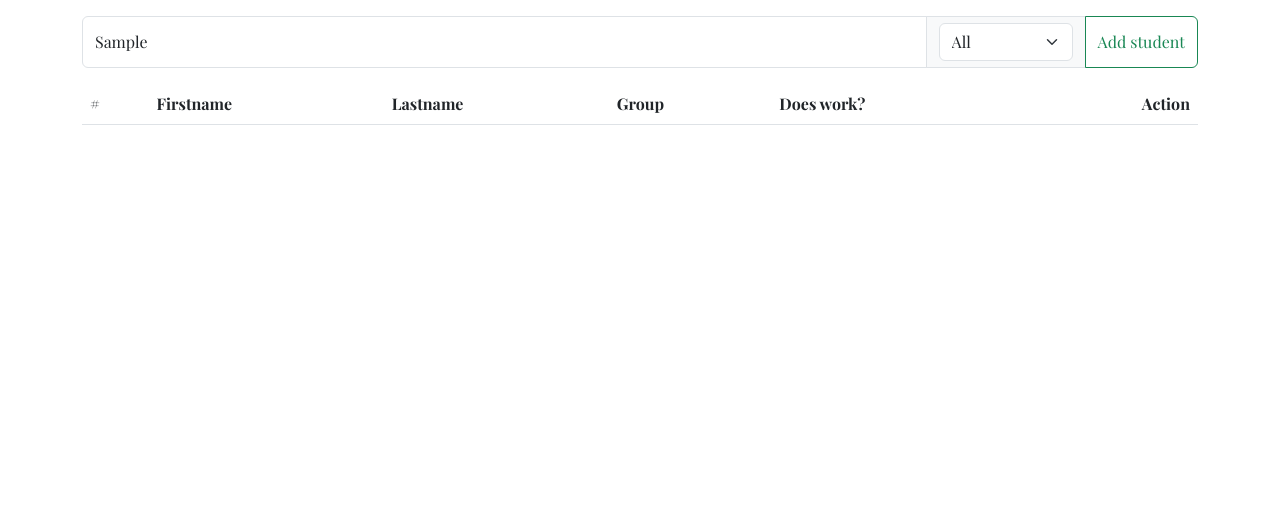
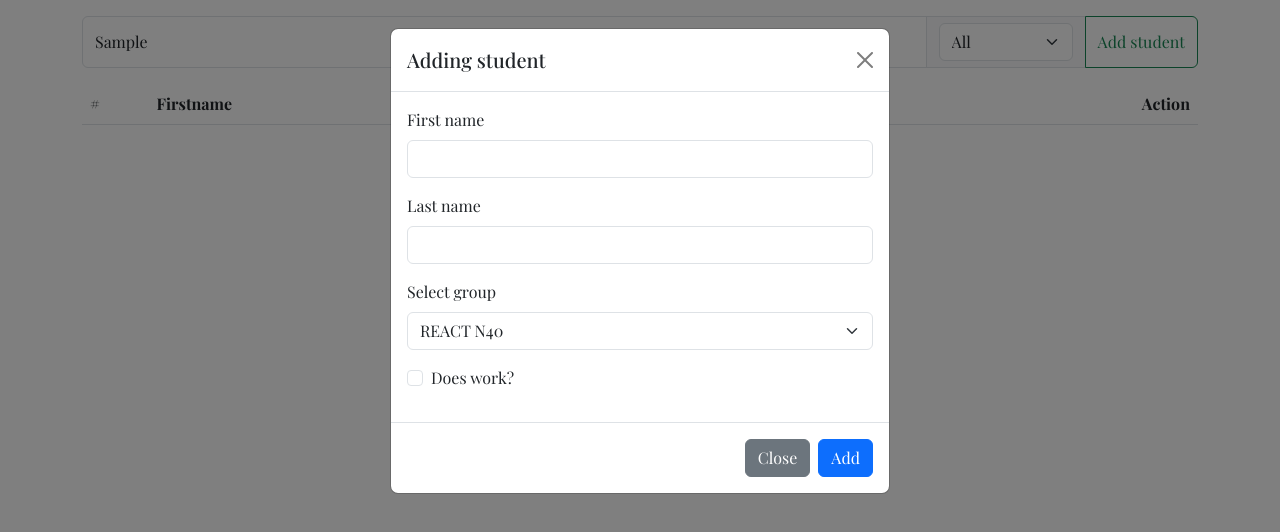
Before and after one commit to SayfiddinMirkamolov/table, a plain HTML site: page index.html in a window 1280 px wide. Both pictures are taken after typing "Sample" into the empty fields and a click on the button "Add student". Drawn offline with nearby package versions, Linux system fonts and the light colour scheme; a web font is replaced by a local one.

Commit message:
first commit

```diff
--- a/index.html
+++ b/index.html
@@ -48,7 +48,7 @@
 			<tbody></tbody>
 		</table>
 
-		<!-- Student Modal -->
+
 		<div class="modal fade" id="studentModal" tabindex="-1" aria-labelledby="studentModalLabel" style="display: none;"
 			aria-hidden="true">
 			<div class="modal-dialog">
@@ -74,10 +74,10 @@
 							<div class="mb-3">
 								<label for="group" class="form-label">Select group</label>
 								<select id="group" class="form-select groups-select">
-									<option value="REACT N1">REACT N1</option>
-									<option value="REACT N11">REACT N11</option>
-									<option value="REACT N13">REACT N13</option>
-									<option value="REACT N15">REACT N15</option>
+									<option value="REACT N40">REACT N40</option>
+									<option value="REACT N45">REACT N45</option>
+									<option value="REACT N58">REACT N58</option>
+									<option value="REACT N63">REACT N63</option>
 								</select>
 							</div>
 							<div class="mb-3">
@@ -102,9 +102,9 @@
 			</div>
 		</div>
 	</div>
-	<!-- <script src="./bootstrap.bundle.min.js"
+	<script src="./bootstrap.bundle.min.js"
 		integrity="sha384-geWF76RCwLtnZ8qwWowPQNguL3RmwHVBC9FhGdlKrxdiJJigb/j/68SIy3Te4Bkz"
-		crossorigin="anonymous"></script> -->
+		crossorigin="anonymous"></script>
 		<script src="./main.js"></script>
 
 
```
